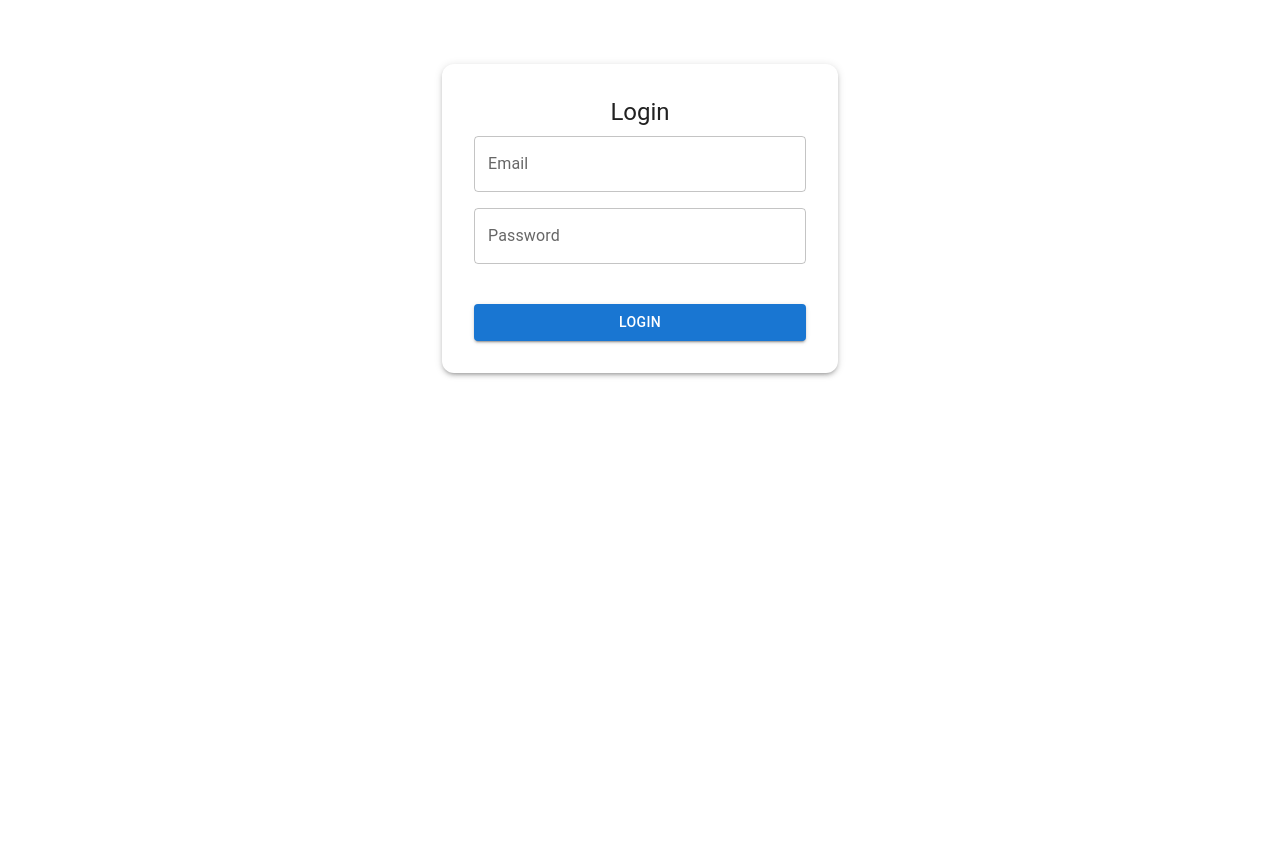
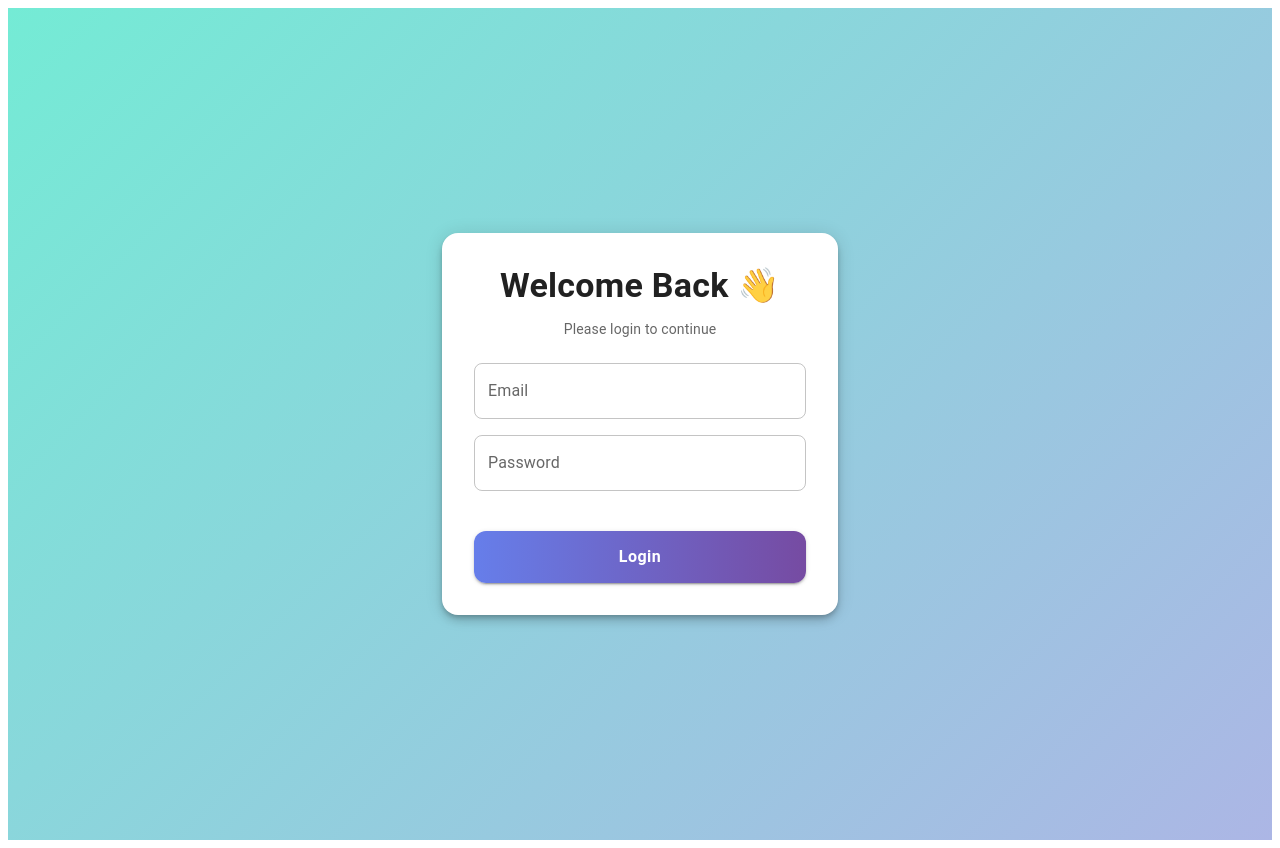
Before and after one commit to prashantd0906/Week-2-Assignment, a React (Vite) app: page /login in a window 1280 px wide. Before the commit the page ends 800 px from the top, so only its background shows below. Built offline with nearby package versions, Linux system fonts and the light colour scheme.

Commit message:
Updated Login and Todos

```diff
--- a/src/Pages/Login.styles.ts
+++ b/src/Pages/Login.styles.ts
@@ -1,20 +1,35 @@
-const styles = {
-  paper: {
-    p: 4,
-    mt: 8,
-    borderRadius: 3,
+import {Box, Paper, Button} from '@mui/material';
+import {styled} from '@mui/material/styles';
+
+export const BackgroundBox = styled(Box)(() => ({
+  minHeight: '100vh',
+  display: 'flex',
+  alignItems: 'center',
+  justifyContent: 'center',
+  background: 'linear-gradient(135deg, #74ebd5 0%, #ACB6E5 100%)',
+  padding: '16px',
+}));
+
+export const LoginPaper = styled(Paper)(() => ({
+  // Card container
+  padding: '32px',
+  borderRadius: '16px',
+  textAlign: 'center',
+  backdropFilter: 'blur(8px)',
+}));
+
+export const LoginButton = styled(Button)(() => ({
+  // Gradient button
+  marginTop: '16px',
+  padding: '12px',
+  fontSize: '1rem',
+  fontWeight: 'bold',
+  borderRadius: '12px',
+  textTransform: 'none',
+  background: 'linear-gradient(90deg, #667eea 0%, #764ba2 100%)',
+  transition: '0.3s',
+  '&:hover': {
+    background: 'linear-gradient(90deg, #764ba2 0%, #667eea 100%)',
+    transform: 'scale(1.02)',
   },
-  errorText: {
-    mb: 2,
-    color: 'error.main',
-  },
-  textField: {
-    mb: 2,
-  },
-  buttonContainer: {
-    mt: 3,
-    textAlign: 'center',
-  },
-};
-
-export default styles;
+}));
--- a/src/Pages/Login.tsx
+++ b/src/Pages/Login.tsx
@@ -1,7 +1,8 @@
+import {Container, TextField, Typography} from '@mui/material';
 import {useState} from 'react';
+import {useNavigate} from 'react-router-dom';
 import {useAuth} from '../auth/AuthContext';
-import {useNavigate} from 'react-router-dom';
-import {Button, Container, TextField, Typography, Paper} from '@mui/material';
+import {BackgroundBox, LoginButton, LoginPaper} from './Login.styles';
 
 const Login = () => {
   const {login} = useAuth();
@@ -30,10 +31,14 @@ const Login = () => {
   };
 
   return (
+    <BackgroundBox>
       <Container maxWidth="xs">
-      <Paper elevation={3} sx={{p: 4, mt: 8, borderRadius: 3}}>
-        <Typography variant="h5" align="center" gutterBottom>
-          Login
+        <LoginPaper elevation={6}>
+          <Typography variant="h4" fontWeight="bold" gutterBottom>
+            Welcome Back 👋
+          </Typography>
+          <Typography variant="body2" color="text.secondary" sx={{mb: 3}}>
+            Please login to continue
           </Typography>
 
           <form onSubmit={handleSubmit}>
@@ -50,6 +55,7 @@ const Login = () => {
               onChange={(e) => setEmail(e.target.value)}
               sx={{mb: 2}}
               variant="outlined"
+              InputProps={{sx: {borderRadius: 2}}}
             />
 
             <TextField
@@ -58,22 +64,18 @@ const Login = () => {
               label="Password"
               value={password}
               onChange={(e) => setPassword(e.target.value)}
-            sx={{mb: 2}}
+              sx={{mb: 3}}
               variant="outlined"
+              InputProps={{sx: {borderRadius: 2}}}
             />
 
-          <Button
-            type="submit"
-            variant="contained"
-            color="primary"
-            fullWidth
-            sx={{mt: 3}}
-          >
+            <LoginButton type="submit" variant="contained" fullWidth>
               Login
-          </Button>
+            </LoginButton>
           </form>
-      </Paper>
+        </LoginPaper>
       </Container>
+    </BackgroundBox>
   );
 };
 
--- a/src/Pages/Todos.styles.ts
+++ b/src/Pages/Todos.styles.ts
@@ -1,56 +1,70 @@
-import {
-  Paper,
-  Box,
-  List,
-  ListItem,
-  ListItemText,
-  Stack,
-  Typography,
-  Button,
-  TextField,
-} from '@mui/material';
-import type {Theme} from '@mui/material';
+import {Box, Button, List, Paper, Stack, TextField} from '@mui/material';
 import {styled} from '@mui/material/styles';
 
-export const Container = styled(Paper)(({theme}: {theme: Theme}) => ({
-  padding: theme.spacing(4),
-  maxWidth: 600,
-  margin: 'auto',
-  marginTop: theme.spacing(5),
+// Main container
+export const Container = styled(Box)(() => ({
+  maxWidth: '800px',
+  margin: '0 auto',
+  padding: '24px',
 }));
 
-export const HeaderBox = styled(Box)({
+// Header
+export const HeaderBox = styled(Box)(() => ({
+  background: 'linear-gradient(90deg, #667eea, #764ba2)',
+  borderRadius: '12px',
+  padding: '16px',
+  marginBottom: '32px',
+  color: 'white',
   display: 'flex',
   justifyContent: 'space-between',
   alignItems: 'center',
-  marginBottom: 24,
-});
+}));
 
-export const StyledList = styled(List)({
-  marginBottom: 24,
-});
+// Styled list
+export const StyledList = styled(List)(() => ({
+  maxHeight: 200,
+  overflowY: 'auto',
+}));
 
-export const TaskStack = styled(Stack)({
-  marginBottom: 16,
-  flexDirection: 'row',
+// Stack for each task input + button
+export const TaskStack = styled(Stack)(() => ({
+  display: 'flex',
   alignItems: 'center',
-  gap: 8,
-});
+  gap: '12px',
+  marginBottom: '12px',
+}));
 
-export const TaskTextField = styled(TextField)({
-  flex: 1,
-});
+// Task input
+export const TaskTextField = styled(TextField)(() => ({
+  flexGrow: 1,
+  '& .MuiOutlinedInput-root': {
+    borderRadius: '8px',
+  },
+}));
 
-export const DeleteButton = styled(Button)({
-  minWidth: 'auto',
-});
+// Buttons
+export const DeleteButton = styled(Button)(() => ({
+  textTransform: 'none',
+  borderRadius: '8px',
+}));
 
-export const AddButton = styled(Button)({
-  marginBottom: 16,
-});
+export const AddButton = styled(Button)(() => ({
+  textTransform: 'none',
+  borderRadius: '8px',
+  marginTop: '16px',
+}));
 
-export const SubmitButton = styled(Button)({
-  width: '100%',
-});
+export const SubmitButton = styled(Button)(() => ({
+  textTransform: 'none',
+  borderRadius: '10px',
+  marginTop: '24px',
+  padding: '10px 20px',
+  fontWeight: 'bold',
+}));
 
-export {Typography, Button, ListItem, ListItemText, Box};
+// Card wrapper for sections
+export const CardBox = styled(Paper)(() => ({
+  padding: '24px',
+  borderRadius: '12px',
+  marginBottom: '32px',
+}));
--- a/src/Pages/Todos.tsx
+++ b/src/Pages/Todos.tsx
@@ -1,22 +1,20 @@
+import {Box, Divider, ListItem, ListItemText, Typography} from '@mui/material';
+import axios from 'axios';
+import {FieldArray, Form, Formik} from 'formik';
 import {useEffect, useState} from 'react';
-import axios from 'axios';
-import {Formik, Form, FieldArray} from 'formik';
+import {useNavigate} from 'react-router-dom';
 import * as Yup from 'yup';
-import {useNavigate} from 'react-router-dom';
 import {useAuth} from '../auth/AuthContext';
 import {
+  AddButton,
+  CardBox,
   Container,
+  DeleteButton,
   HeaderBox,
   StyledList,
+  SubmitButton,
   TaskStack,
   TaskTextField,
-  DeleteButton,
-  AddButton,
-  SubmitButton,
-  Typography,
-  ListItem,
-  ListItemText,
-  Box,
 } from './Todos.styles';
 
 // Validation
@@ -27,7 +25,6 @@ const schema = Yup.object({
 });
 
 const initialValues = {
-  //initial value
   todos: [''],
 };
 
@@ -43,7 +40,6 @@ export default function TodoForm() {
   };
 
   useEffect(() => {
-    // Fetch from API
     const fetchTodos = async () => {
       try {
         const res = await axios.get(
@@ -55,22 +51,27 @@ export default function TodoForm() {
         console.error('Error fetching todos:', err);
       }
     };
-
     fetchTodos();
   }, []);
 
   return (
     <Container>
+      {/* Header */}
       <HeaderBox>
-        <Typography variant="h5">Todo List</Typography>
-        <DeleteButton variant="outlined" color="error" onClick={handleLogout}>
+        <Typography variant="h5" fontWeight="bold">
+          Todo Dashboard
+        </Typography>
+        <DeleteButton variant="outlined" color="inherit" onClick={handleLogout}>
           Logout
         </DeleteButton>
       </HeaderBox>
 
+      {/* API Todos */}
+      <CardBox elevation={3}>
         <Typography variant="h6" gutterBottom>
-        API Todos (fetched):
+          API Todos (fetched)
         </Typography>
+        <Divider sx={{mb: 2}} />
         <StyledList>
           {apiTodos.map((task, i) => (
             <ListItem key={i}>
@@ -78,12 +79,20 @@ export default function TodoForm() {
             </ListItem>
           ))}
         </StyledList>
+      </CardBox>
+
+      {/* Form Section */}
+      <CardBox elevation={3}>
+        <Typography variant="h6" gutterBottom>
+          Add Your Todos
+        </Typography>
+        <Divider sx={{mb: 2}} />
 
         <Formik
           initialValues={initialValues}
           validationSchema={schema}
           onSubmit={(values, {resetForm}) => {
-          setSubmittedTodos(values.todos); // store submitted todos
+            setSubmittedTodos(values.todos);
             resetForm();
           }}
         >
@@ -116,13 +125,13 @@ export default function TodoForm() {
                             variant="outlined"
                             onClick={() => remove(index)}
                           >
-                          Delete
+                            Remove
                           </DeleteButton>
                         </TaskStack>
                       ))}
 
                       <AddButton variant="contained" onClick={() => push('')}>
-                      Add Task
+                        ➕ Add Task
                       </AddButton>
                     </Box>
                   )}
@@ -135,12 +144,15 @@ export default function TodoForm() {
             );
           }}
         </Formik>
+      </CardBox>
 
+      {/* Submitted Todos */}
       {submittedTodos.length > 0 && (
-        <>
-          <Typography variant="h6" sx={{mt: 3}}>
-            Submitted Todos:
+        <CardBox elevation={3}>
+          <Typography variant="h6" gutterBottom>
+            Submitted Todos
           </Typography>
+          <Divider sx={{mb: 2}} />
           <StyledList>
             {submittedTodos.map((task, i) => (
               <ListItem key={i}>
@@ -148,7 +160,7 @@ export default function TodoForm() {
               </ListItem>
             ))}
           </StyledList>
-        </>
+        </CardBox>
       )}
     </Container>
   );
```
Lines whose indentation alone changed are shown as unchanged.
